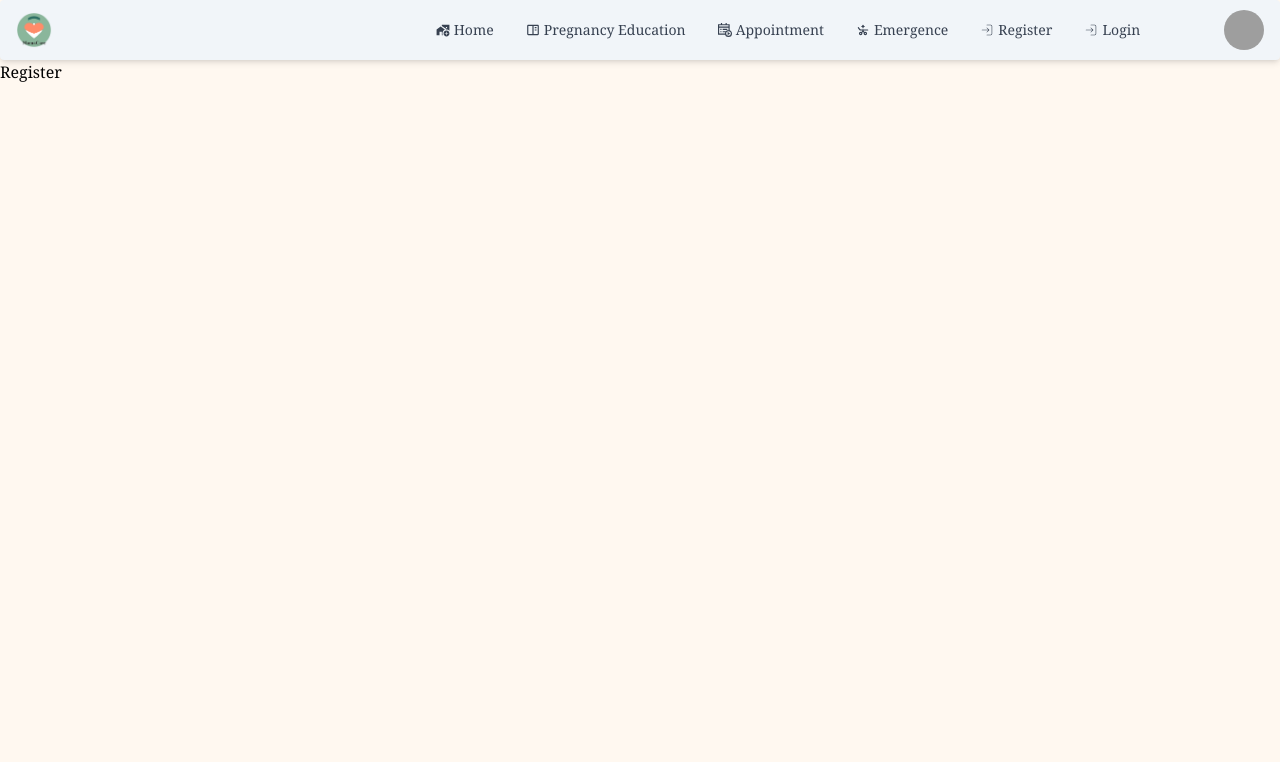
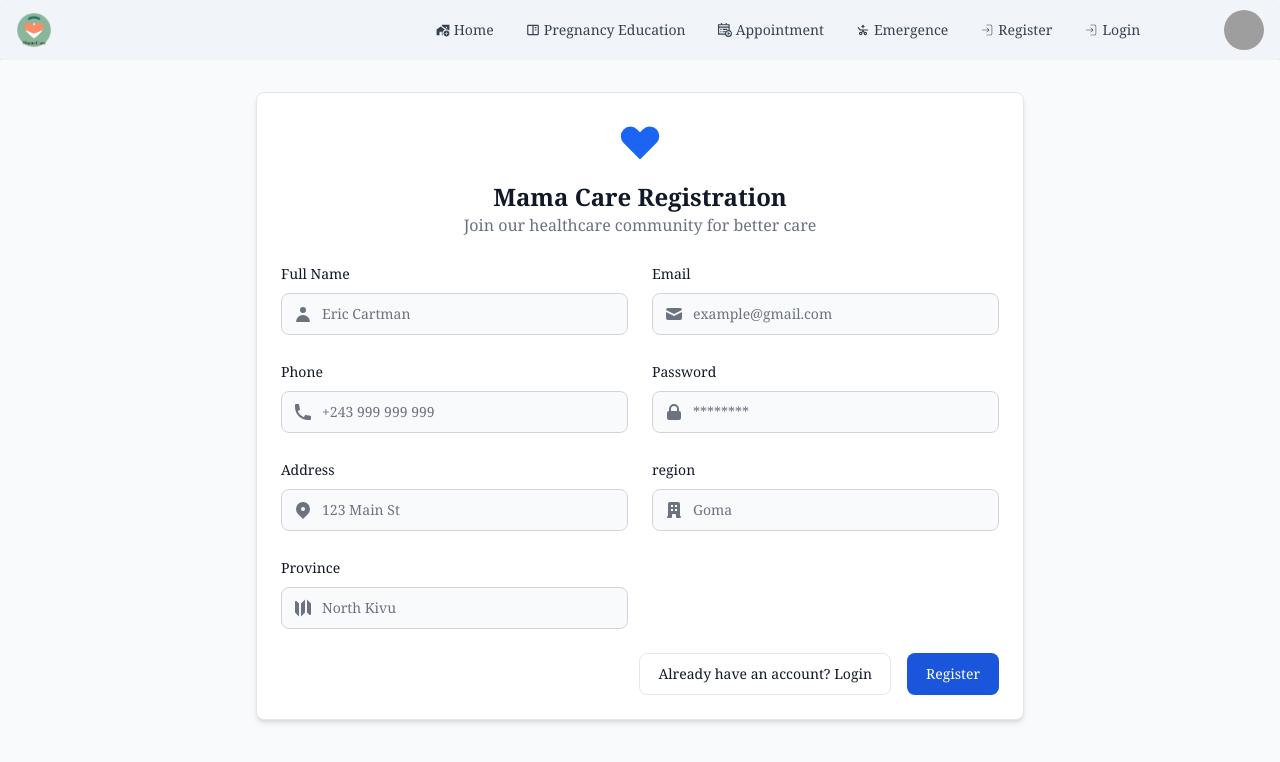
Before and after one commit to Gasorekibo/mama_care, a React (Vite) app in the folder frontend/: page /register in a window 1280 px wide. Shown: the top 762 px of the page. Built offline with nearby package versions, Linux system fonts and the light colour scheme; grey boxes are pictures that could not be loaded.

Commit message:
feat: register form

```diff
--- a/frontend/src/pages/Auth/Register.jsx
+++ b/frontend/src/pages/Auth/Register.jsx
@@ -1,5 +1,253 @@
-function Register() {
-  return <div>Register</div>;
-}
+import { Button, Label, TextInput, Card, Alert } from "flowbite-react";
+import { yupResolver } from "@hookform/resolvers/yup";
+import * as yup from "yup";
+import {
+  HiUser,
+  HiMail,
+  HiPhone,
+  HiLockClosed,
+  HiLocationMarker,
+  HiOfficeBuilding,
+  HiMap,
+  HiHeart,
+} from "react-icons/hi";
+import { useNavigate } from "react-router-dom";
+import { useForm, Controller } from "react-hook-form";
+
+const Register = () => {
+  const navigate = useNavigate();
+  const schema = yup
+    .object({
+      fullName: yup.string().required("Full name is required"),
+      email: yup.string().email("Invalid email").required("Email is required"),
+      phoneNumber: yup.string().required("Phone number is required"),
+      password: yup
+        .string()
+        .min(6, "Password must be at least 6 characters")
+        .required("Password is required"),
+      address: yup.string().required("Address is required"),
+      region: yup.string().required("Region is required"),
+      province: yup.string().required("Province is required"),
+    })
+    .required();
+  const {
+    formState: { errors },
+    submitted,
+    handleSubmit,
+    control,
+  } = useForm({
+    resolver: yupResolver(schema),
+    defaultValues: {
+      fullName: "",
+      email: "",
+      phoneNumber: "",
+      password: "",
+      address: "",
+      region: "",
+      province: "",
+    },
+  });
+
+  const onSubmit = (data) => {
+    // Handle registration logic here (e.g., API call)
+    console.log(data);
+    // Simulate successful registration
+  };
+
+  return (
+    <div className="min-h-screen bg-gray-50 py-8 px-4">
+      <div className="max-w-3xl mx-auto">
+        <Card>
+          <div className="space-y-6">
+            <div className="text-center">
+              <div className="flex justify-center mb-4">
+                <HiHeart className="h-12 w-12 text-blue-600" />
+              </div>
+              <h1 className="text-2xl font-bold text-gray-900">
+                Mama Care Registration
+              </h1>
+              <p className="text-gray-500">
+                Join our healthcare community for better care
+              </p>
+            </div>
+
+            {submitted ? (
+              <Alert color="success">
+                Registration successful! Welcome to our healthcare platform.
+              </Alert>
+            ) : (
+              <form className="space-y-6" onSubmit={handleSubmit(onSubmit)}>
+                <div className="grid grid-cols-1 gap-6 md:grid-cols-2">
+                  <div>
+                    <div className="mb-2 block">
+                      <Label htmlFor="fullName" value="Full Name" />
+                    </div>
+                    <Controller
+                      name="fullName"
+                      control={control}
+                      render={({ field }) => (
+                        <TextInput
+                          id="fullName"
+                          type="text"
+                          icon={HiUser}
+                          placeholder="Eric Cartman"
+                          color={errors.fullName?.message ? "failure" : "gray"}
+                          helperText={errors.fullName?.message}
+                          {...field}
+                        />
+                      )}
+                    />
+                  </div>
+
+                  <div>
+                    <div className="mb-2 block">
+                      <Label htmlFor="email" value="Email" />
+                    </div>
+                    <Controller
+                      name="email"
+                      control={control}
+                      render={({ field }) => (
+                        <TextInput
+                          {...field}
+                          id="email"
+                          type="email"
+                          icon={HiMail}
+                          placeholder="example@gmail.com"
+                          color={errors.email?.message ? "failure" : "gray"}
+                          helperText={errors.email?.message}
+                        />
+                      )}
+                    />
+                  </div>
+
+                  <div>
+                    <div className="mb-2 block">
+                      <Label htmlFor="phone Number" value="Phone" />
+                    </div>
+                    <Controller
+                      name="phoneNumber"
+                      control={control}
+                      render={({ field }) => (
+                        <TextInput
+                          id="phone"
+                          type="text"
+                          icon={HiPhone}
+                          placeholder="+243 999 999 999"
+                          color={
+                            errors.phoneNumber?.message ? "failure" : "gray"
+                          }
+                          helperText={errors.phone?.message}
+                          {...field}
+                        />
+                      )}
+                    />
+                  </div>
+
+                  <div>
+                    <div className="mb-2 block">
+                      <Label htmlFor="password" value="Password" />
+                    </div>
+                    <Controller
+                      name="password"
+                      control={control}
+                      render={({ field }) => (
+                        <TextInput
+                          id="password"
+                          type="password"
+                          icon={HiLockClosed}
+                          placeholder="********"
+                          color={errors.password?.message ? "failure" : "gray"}
+                          helperText={errors.password?.message}
+                          {...field}
+                        />
+                      )}
+                    />
+                  </div>
+
+                  <div>
+                    <div className="mb-2 block">
+                      <Label htmlFor="address" value="Address" />
+                    </div>
+                    <Controller
+                      name="address"
+                      control={control}
+                      render={({ field }) => (
+                        <TextInput
+                          id="address"
+                          type="text"
+                          icon={HiLocationMarker}
+                          placeholder="123 Main St"
+                          color={errors.address?.message ? "failure" : "gray"}
+                          helperText={errors.address?.message}
+                          {...field}
+                        />
+                      )}
+                    />
+                  </div>
+
+                  <div>
+                    <div className="mb-2 block">
+                      <Label htmlFor="region" value="region" />
+                    </div>
+                    <Controller
+                      name="region"
+                      control={control}
+                      render={({ field }) => (
+                        <TextInput
+                          id="region"
+                          type="text"
+                          icon={HiOfficeBuilding}
+                          placeholder="Goma"
+                          color={errors.region?.message ? "failure" : "gray"}
+                          helperText={errors.region?.message}
+                          {...field}
+                        />
+                      )}
+                    />
+                  </div>
+
+                  <div>
+                    <div className="mb-2 block">
+                      <Label htmlFor="province" value="Province" />
+                    </div>
+                    <Controller
+                      name="province"
+                      control={control}
+                      render={({ field }) => (
+                        <TextInput
+                          id="province"
+                          type="text"
+                          icon={HiMap}
+                          placeholder="North Kivu"
+                          color={errors.province?.message ? "failure" : "gray"}
+                          helperText={errors.province?.message}
+                          {...field}
+                        />
+                      )}
+                    />
+                  </div>
+                </div>
+
+                <div className="flex justify-end space-x-4 ">
+                  <Button
+                    type="button"
+                    color="gray"
+                    onClick={() => navigate("/login")}
+                    className="hover:text-blue-500 hover:underline focus:outline-none focus:underline"
+                  >
+                    Already have an account? Login
+                  </Button>
+                  <Button type="submit" color="blue">
+                    Register
+                  </Button>
+                </div>
+              </form>
+            )}
+          </div>
+        </Card>
+      </div>
+    </div>
+  );
+};
 
 export default Register;
```
